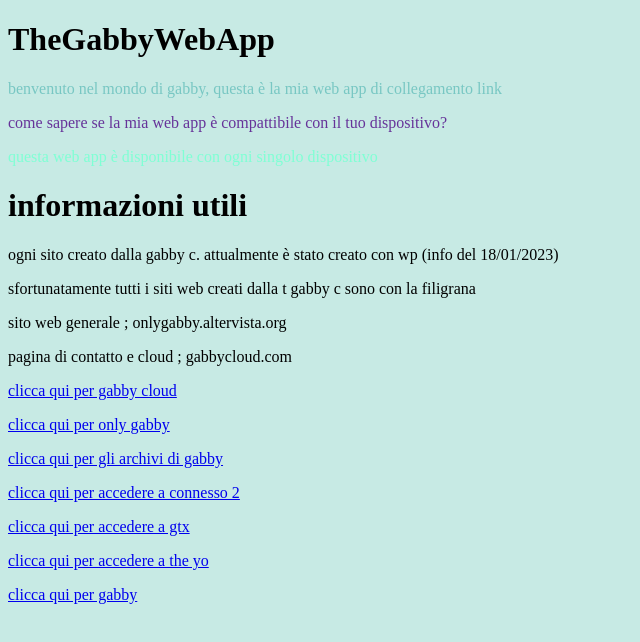
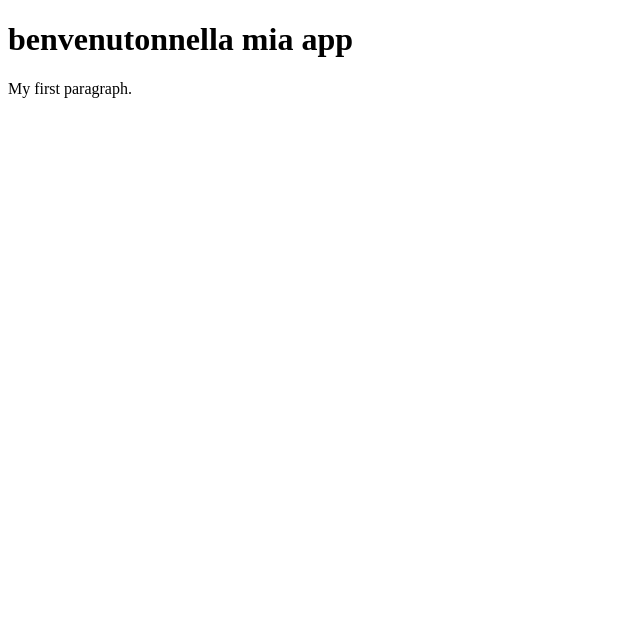
Before and after one commit to jjonesblu/GabbyWebApp, a plain HTML site: page index.html in a window 1280 px wide. Shown: the whole page, without its empty margins (0-640 px from the left). Drawn offline with Linux system fonts and the light colour scheme.

Commit message:
Update index.html

```diff
--- a/index.html
+++ b/index.html
@@ -1,40 +1,19 @@
 <!DOCTYPE html>
+
 <html>
+
 <head>
-<title>Welcome in gabby app</title>
+
+<title>GabbyApp</title>
+
 </head>
-<body bgcolor="C7EAE4">
 
-<h1 class : " stile " >TheGabbyWebApp</h1>
+<body>
 
-<script async src="https://cse.google.com/cse.js?cx=51e45b914a4229695"></script>
-<div class="gcse-search"></div>
+<h1>benvenutonnella mia app</h1>
 
-<p style="color:rgb(120, 199, 195)">benvenuto nel mondo di gabby, questa è la mia web app di collegamento link</p>
-<p style="color: rebeccapurple;">come sapere se la mia web app è compattibile con il tuo dispositivo?</p>
-<p style="color:aquamarine">questa web app è disponibile con ogni singolo dispositivo</p>
-<h1>informazioni utili</h1>
-<p> ogni sito creato dalla gabby c. attualmente è stato creato con wp (info del 18/01/2023) </p>
-<p>sfortunatamente tutti i siti web creati dalla t gabby c sono con la filigrana </p>
-
-
-  <p>sito web generale ; onlygabby.altervista.org</p>
-  <p>pagina di contatto e cloud ; gabbycloud.com</p>
-  <p><a href="https://www.gabbycloud.com">clicca qui per gabby cloud</a></p
-    <p><a href="onlygabby.altervista.org">clicca qui per only gabby</a></p>
-    <p><a href="https://onlygabby.altervista.org/archivi/">clicca qui per gli archivi di gabby</a></p>
-    <p><a href="https://connesso2.altervista.org">clicca qui per accedere a connesso 2</a></p>
-    <p><a href="https://gtx.altervista.org">clicca qui per accedere a gtx</a></p>
-    <p><a href="https://theyo.altervista.org">clicca qui per accedere a the yo</a></p>
-    <p><a href="gabby-official.it">clicca qui per gabby</a></p>
-
-
-
-
-
-
-
-
+<p>My first paragraph.</p>
 
 </body>
+
 </html>
```
